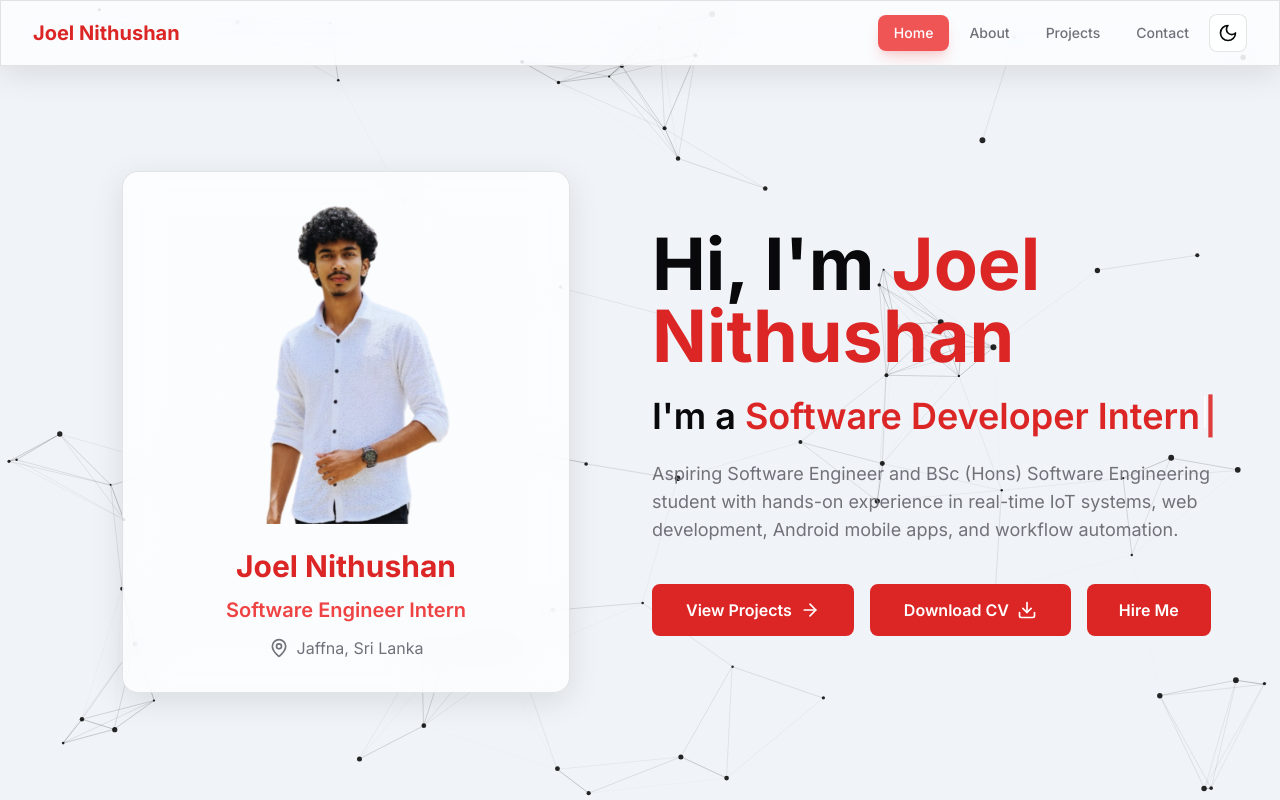
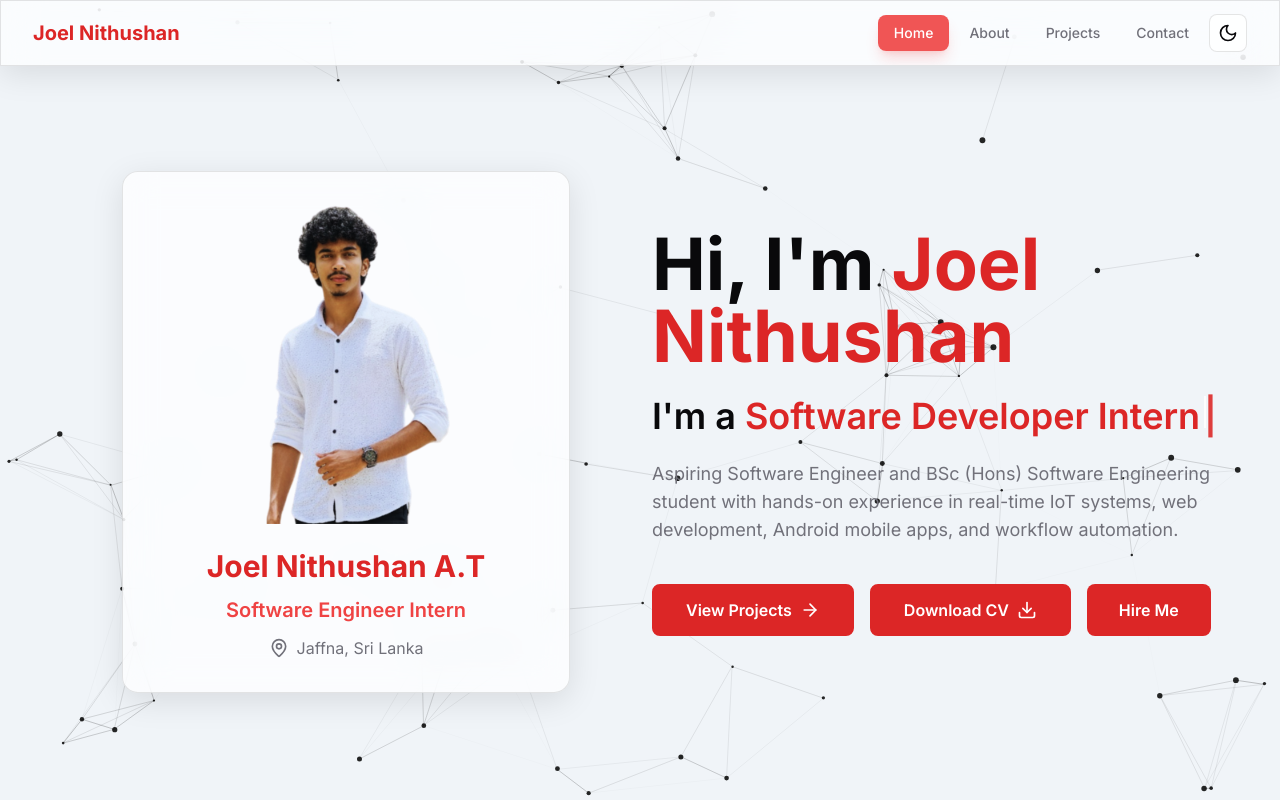
Before and after one commit to joelnithushan/Joel_Nithushan_A_T_Portfolio, a Next.js app: page / in a window 1280 px wide. Shown: the top 800 px of the page. Built offline with nearby package versions, Linux system fonts and the light colour scheme.

Commit message:
Update name in Hero image card to Joel Nithushan A.T

```diff
--- a/components/Hero.tsx
+++ b/components/Hero.tsx
@@ -32,7 +32,7 @@ export default function Hero() {
               {/* Name, Title, and Location */}
               <div className="text-center space-y-3">
                 <h2 className="text-2xl sm:text-3xl font-bold text-red-600 dark:text-white">
-                  Joel Nithushan
+                  Joel Nithushan A.T
                 </h2>
                 <p className="text-lg sm:text-xl text-primary font-semibold">
                   Software Engineer Intern
```
